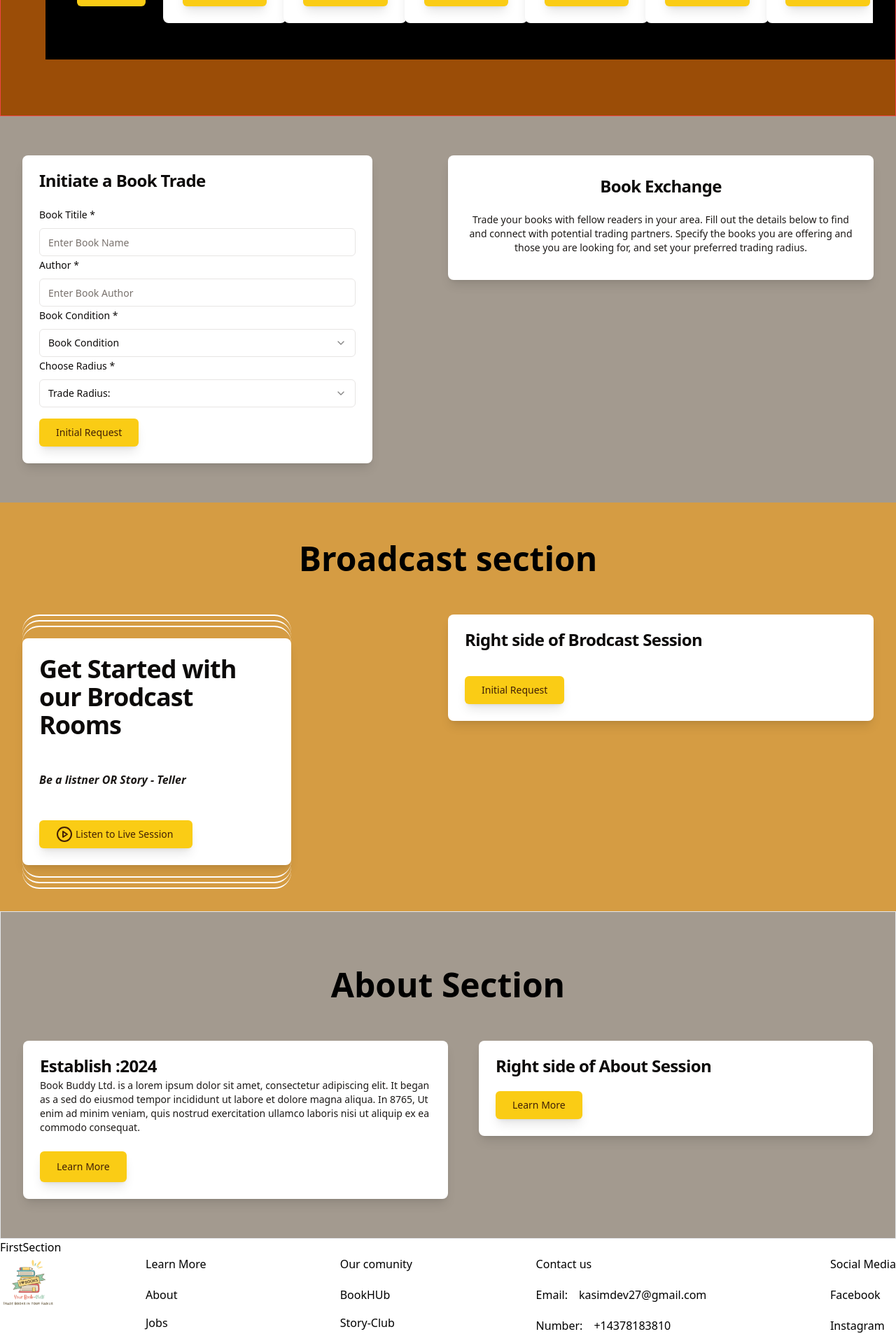
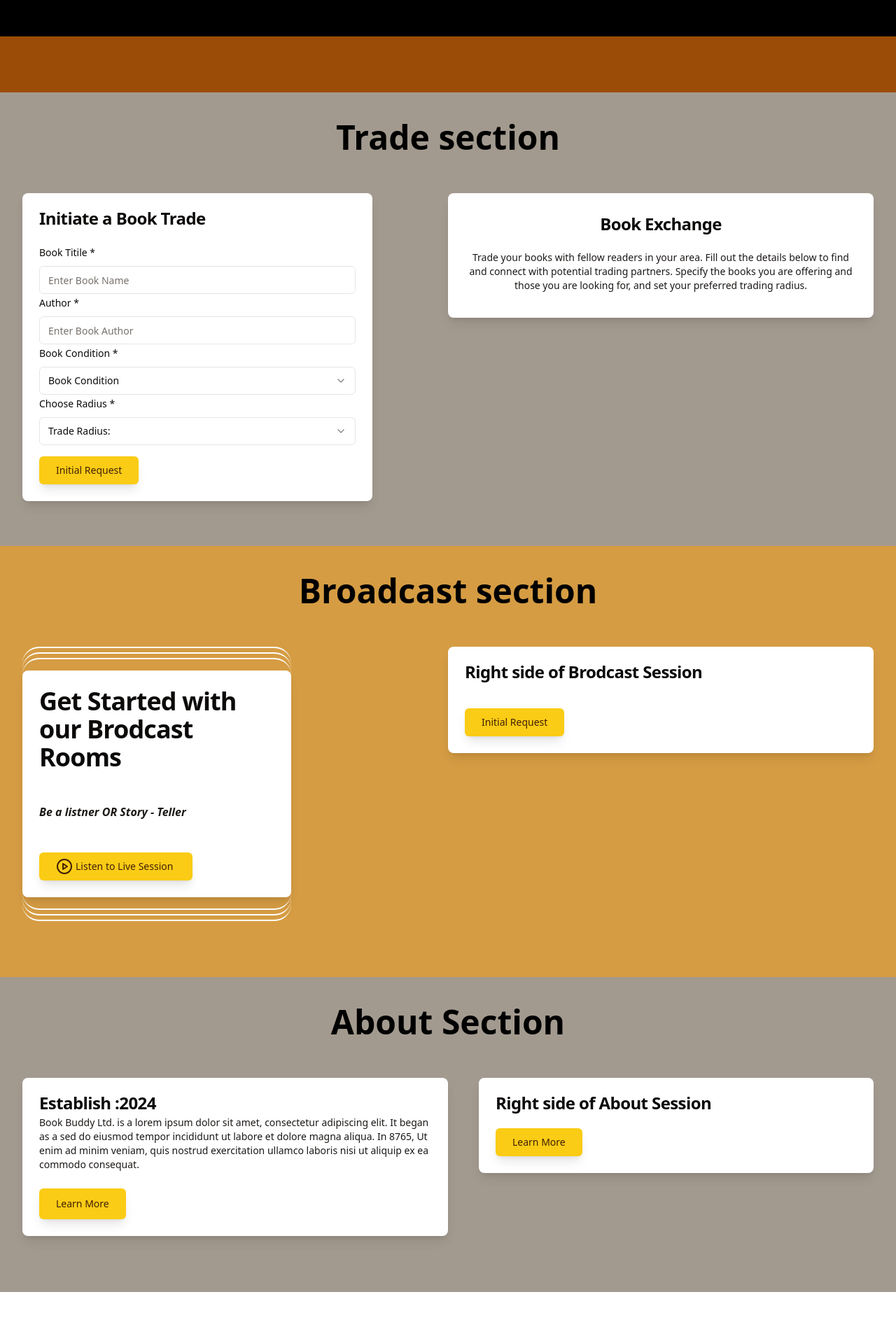
Before and after one commit to kasimkazmi/bookbuddy_app-next.js, a Next.js app: page / in a window 1280 px wide. Shown: the part 880-2786 px from the top of the page at 70% size. Built offline with nearby package versions, Linux system fonts and the light colour scheme.

Commit message:
minor ui fixes

```diff
--- a/app/(pages)/signup/loading.tsx
+++ b/app/(pages)/signup/loading.tsx
@@ -1,3 +1,4 @@
+"use client"
 import React from 'react'
 
 const loading = () => {
--- a/app/page.tsx
+++ b/app/page.tsx
@@ -1,4 +1,3 @@
-import { FifthSection } from "@/components/FifthSection";
 import { FirstSection } from "@/components/FirstSection";
 import { ForthSection } from "@/components/ForthSection";
 import { SecondSection } from "@/components/SecondSection";
@@ -11,7 +10,6 @@ export default function Home() {
       <SecondSection />
       <ThirdSection />
       <ForthSection />
-      <FifthSection />
     </>
   );
 }
--- a/components/FifthSection.tsx
+++ /dev/null
@@ -1,6 +0,0 @@
-
-export const FifthSection = () => {
-  return (
-    <div>FirstSection</div>
-  )
-}
--- a/components/FirstSection.tsx
+++ b/components/FirstSection.tsx
@@ -3,7 +3,7 @@ import { Button } from "./ui/button";
 
 export const FirstSection = () => {
   return (
-    <section className="border border-red-500 ml-auto mr-auto padding-container  items-center flex flex-col gap-8 py-20 pl-16 text-center bg-S1BG">
+    <section className="bg-S1BG items-center flex flex-col gap-8 pt-12 pb-20">
       <h1 className="text-4xl font-bold">Welcome to your Happy Place</h1>
       <p className="text-2xl ">
         Shop brand new books at least 50% off* list prices every day
--- a/components/Footer.tsx
+++ b/components/Footer.tsx
@@ -4,7 +4,7 @@ import Link from "next/link";
 
 const Footer = () => {
   return (
-    <footer className="flexCenter mb-24">
+    <footer className="flex justify-center items-center pt-14 mb-20">
       <div className="padding-container max-container flex w-full flex-col gap-14">
         <div className="flex justify-center items-start md:flex-row flex-col gap-[10%]">
           <Link href="/" className="md-10">
--- a/components/ForthSection.tsx
+++ b/components/ForthSection.tsx
@@ -9,8 +9,8 @@ import {
 
 export const ForthSection = () => {
   return (
-    <div className=" bg-S4BG flex-col py-14 border ">
-      <div className="flex justify-center items-center font-bold pt-6 pb-14">
+    <div className=" bg-S4BG flex-col pb-20 pt-10">
+      <div className="flex justify-center items-center font-bold pb-14">
         <h1 className="text-center text-5xl">About Section</h1>
       </div>
       <div className="grid container space-x-11 justify-between grid-cols-1 lg:grid-col md:grid-cols-2">
--- a/components/SecondSection.tsx
+++ b/components/SecondSection.tsx
@@ -67,7 +67,10 @@ export const SecondSection = () => {
     }
   };
   return (
-    <section className="bg-S4BG py-14   ">
+    <section className="bg-S4BG pt-10 pb-16   ">
+      <div className="flex justify-center items-center font-bold pb-14">
+        <h1 className="text-center text-5xl">Trade section</h1>
+      </div>
       <div className="grid container justify-center  grid-cols-1 md:grid-cols-2 lg:grid-cols">
         <Card className="w-[500px]">
           <CardHeader>
--- a/components/ThirdSection.tsx
+++ b/components/ThirdSection.tsx
@@ -10,8 +10,8 @@ import { CirclePlay, Heading } from "lucide-react";
 
 export const ThirdSection = () => {
   return (
-    <section className="bg-S3BG flex-col py-8">
-      <div className="flex justify-center items-center font-bold pt-6 pb-14">
+    <section className="bg-S3BG flex-col pt-10 pb-20">
+      <div className="flex justify-center items-center font-bold pb-14">
         <h1 className="text-center text-5xl">Broadcast section</h1>
       </div>
 
```
